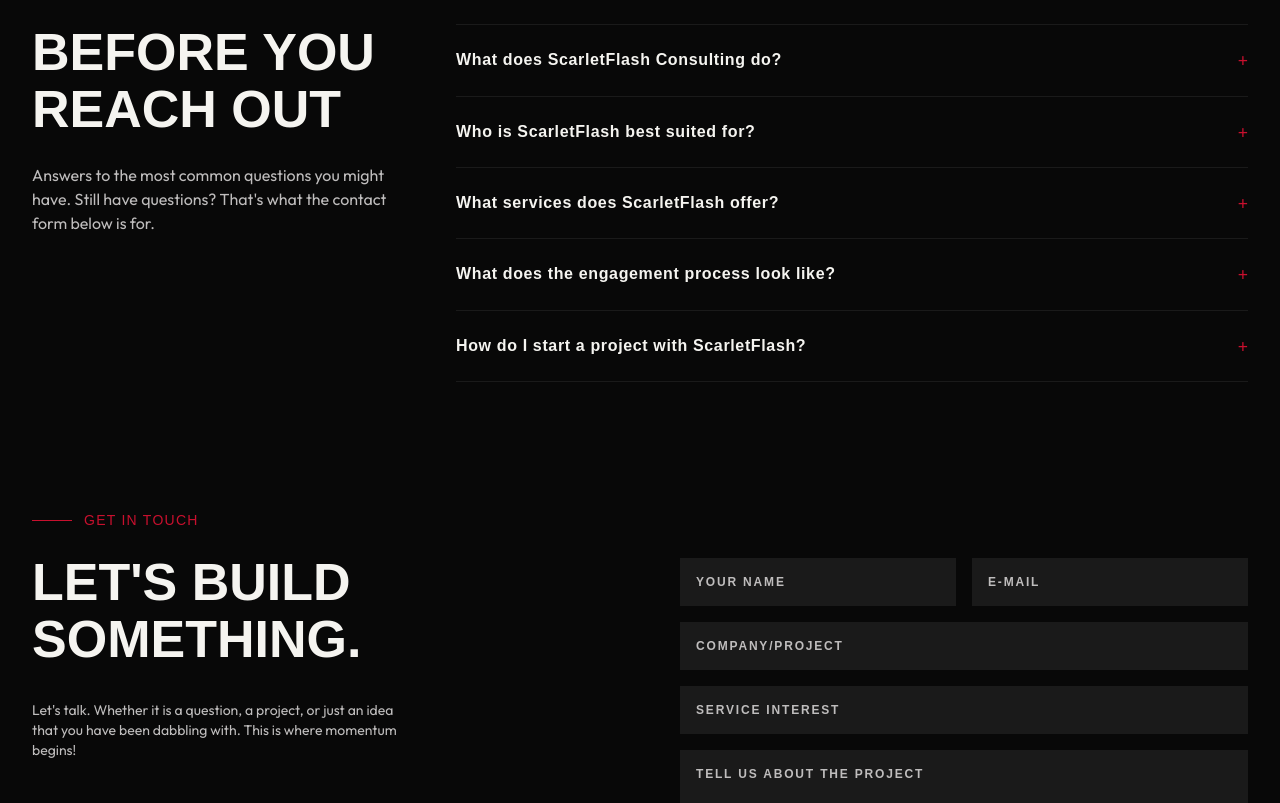
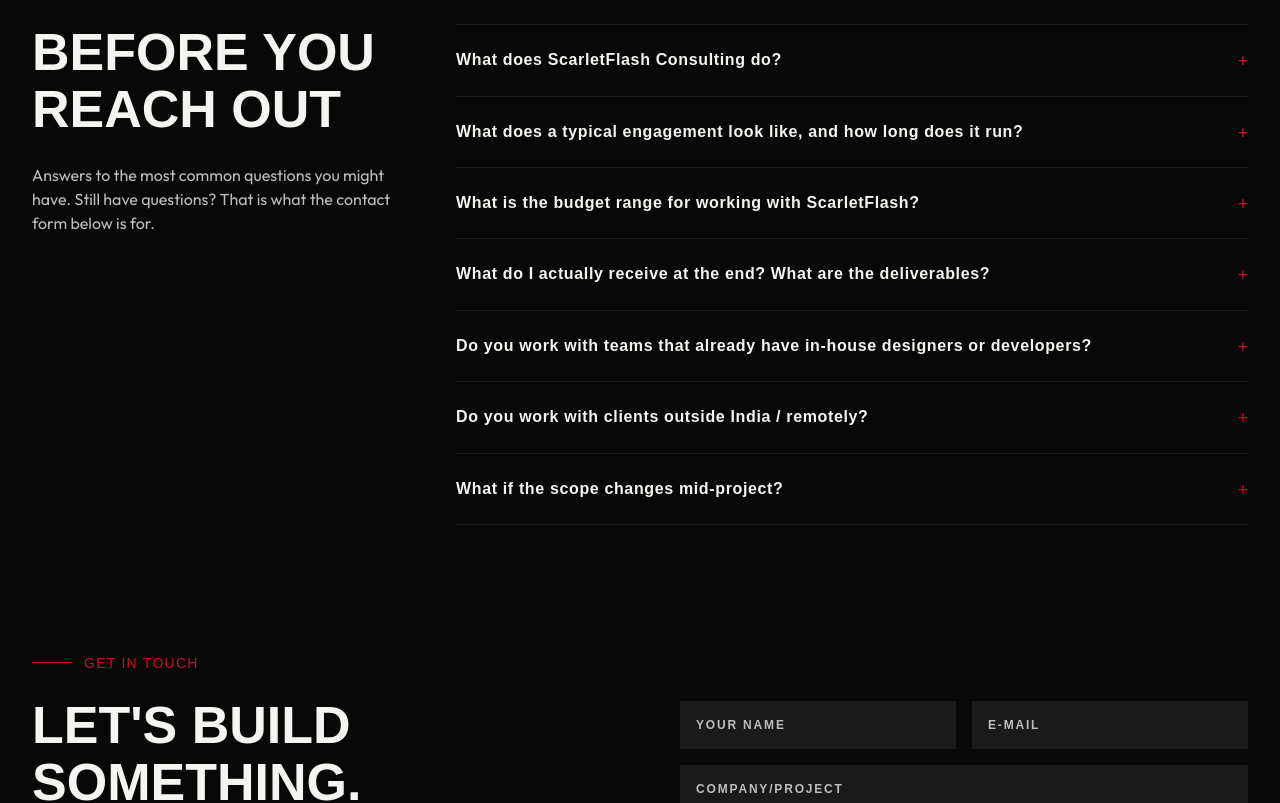
Before and after one commit to arunvsarma/scarletflash, a Next.js app: page / in a window 1280 px wide. Shown: the part 1728-2531 px from the top of the page. Built offline with nearby package versions, Linux system fonts and the light colour scheme; a web font is replaced by a local one.

Commit message:
Updated FAQs and some other content

```diff
--- a/app/components/Desktop.tsx
+++ b/app/components/Desktop.tsx
@@ -291,7 +291,7 @@
               className="text-[#bfbdbd] text-base leading-[24px] mt-6"
               style={{ fontFamily: outfit }}
             >
-              Answers to the most common questions you might have. Still have questions? That&apos;s
+              Answers to the most common questions you might have. Still have questions? That is
               what the contact form below is for.
             </p>
           </div>
@@ -386,8 +386,10 @@
               className="text-[#bfbdbd] text-sm leading-[20px] max-w-[368px] mb-10"
               style={{ fontFamily: outfit }}
             >
-              Let&apos;s talk. Whether it is a question, a project, or just an idea that you have
+              Let&apos;s talk! Whether it is a question, a project, or just an idea that you have
               been dabbling with. This is where momentum begins!
+              <br /><br />
+              We typically respond within 1-2 business days. Looking forward to connecting with you.
             </p>
 
           </div>
--- a/app/components/FAQAccordion.tsx
+++ b/app/components/FAQAccordion.tsx
@@ -11,20 +11,28 @@
     a: "ScarletFlash™ Consulting is a creative and technology consulting firm with 20+ years of expertise. We help creative agencies, startups, and small businesses with product design & UX, tech strategy & automation, and project management — combining human expertise with AI capability to deliver fast, measurable results.",
   },
   {
-    q: "Who is ScarletFlash best suited for?",
-    a: "ScarletFlash™ works with three main types of clients: creative agencies looking to sharpen their competitive edge, startups ready to turn bold ideas into scalable products, and small businesses that want to grow smarter with clearer strategy and execution.",
+    q: "What does a typical engagement look like, and how long does it run?",
+    a: "It depends on the problem. A focused strategy sprint might wrap in 2–3 weeks. A full product design and launch engagement could run 2–4 months. We work in defined phases with clear deliverables, so you always know what is happening, what is next, and what it costs before we move forward.",
   },
   {
-    q: "What services does ScarletFlash offer?",
-    a: "We offer three core service areas: Product Design & UX (intuitive, user-centered experiences), Tech Strategy & Automation (eliminating friction and unlocking efficiency), and Project Management & Tooling (structured delivery from kickoff to launch).",
+    q: "What is the budget range for working with ScarletFlash?",
+    a: "We offer flexible pricing based on the scope and complexity of the project. Based on our analysis of the project, we will always provide a clear proposal with detailed pricing before any work begins.",
   },
   {
-    q: "What does the engagement process look like?",
-    a: "ScarletFlash™ follows a four-phase process: Discover (understanding your goals and constraints), Define (creating a sharp, clear scope), Build (quick sprints with real feedback loops), and Launch (full go-live support and planning for what comes next).",
+    q: "What do I actually receive at the end? What are the deliverables?",
+    a: "This is scoped explicitly before any work begins. Depending on the engagement, deliverables may include - UX wireframes and prototypes, tech stack recommendations, workflow documentation, automation builds, project playbooks, reports or go-live support plans. You will always know what you are getting before we start.",
   },
   {
-    q: "How do I start a project with ScarletFlash?",
-    a: "You can reach out directly through the contact form on the website at scarletflash.io. Share your name, email, company or project details, your service interest, and a brief description — whether it's a concrete project or just an early idea you've been exploring.",
+    q: "Do you work with teams that already have in-house designers or developers?",
+    a: "Yes, and often that is the best setup. We can plug into an existing team as a strategic layer, a senior collaborator, or a QA voice - without stepping on toes or duplicating work. Our goal is to complement and elevate your existing capabilities, not replace them.",
+  },
+  {
+    q: "Do you work with clients outside India / remotely?",
+    a: "Not yet. While we have the capability to work remotely with clients anywhere, we are currently focused on building our local presence and relationships in India. We hope to expand our remote services in the future as we grow.",
+  },
+  {
+    q: "What if the scope changes mid-project?",
+    a: "Scope changes are common in consulting engagements. We handle them with clear communication and flexibility. If the scope changes, we will discuss the impact on timeline and cost with you and adjust the project plan accordingly. Our goal is to ensure that you get the best value and results, even if the path changes along the way.",
   },
 ];
 
```
